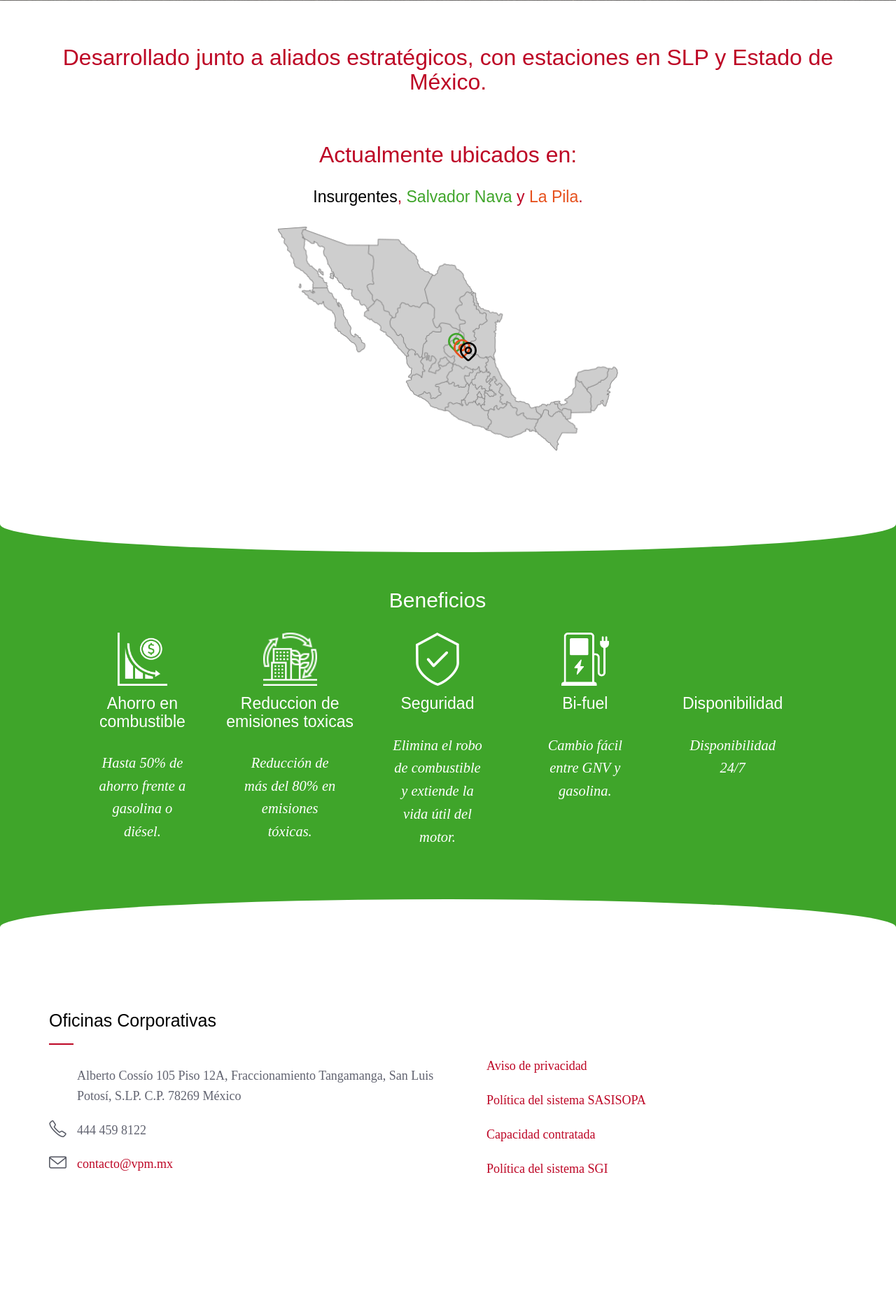
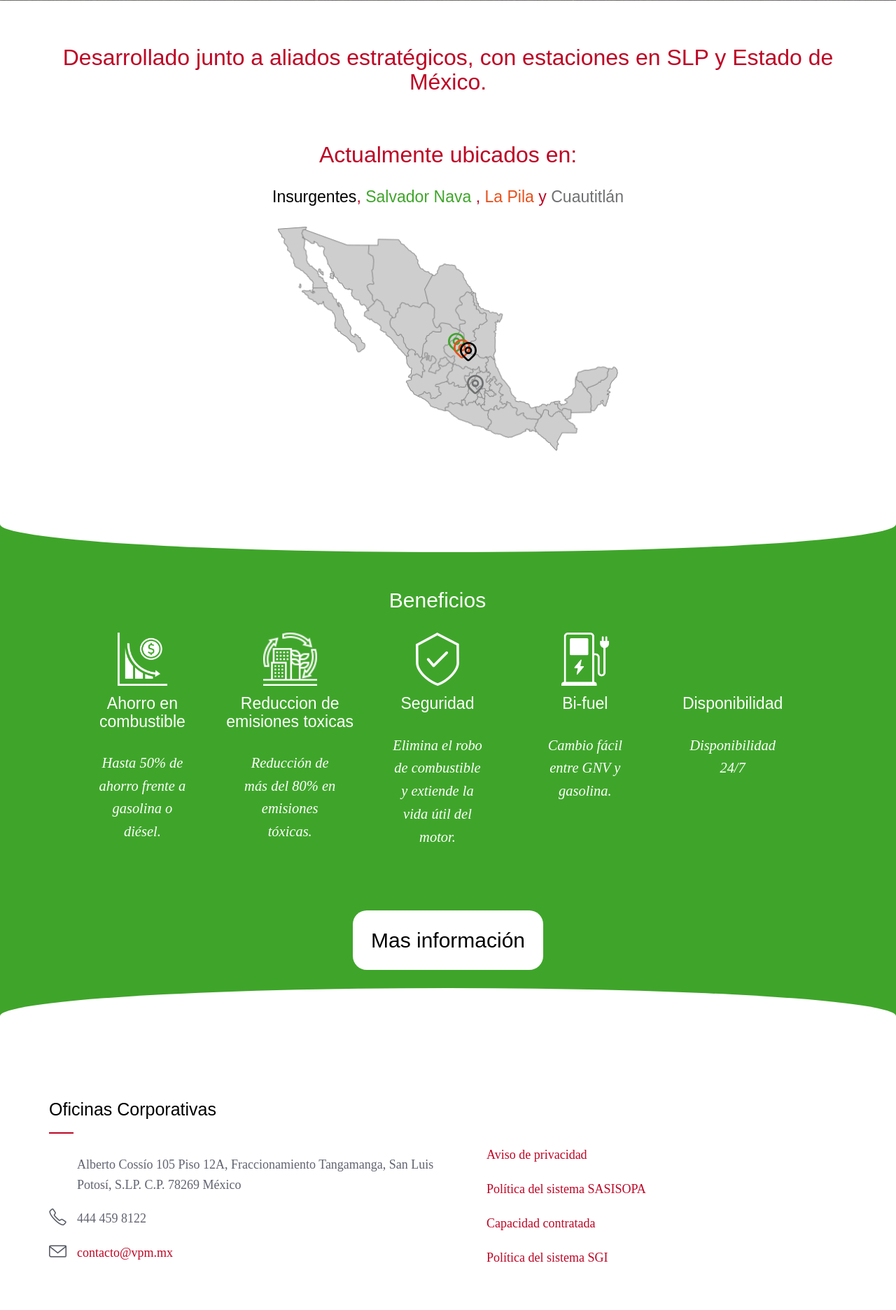
Before and after one commit to jaundeigosl/vpm-landing-page, a PHP site: page /pages/nuestras_soluciones/gnv.html in a window 1280 px wide. Shown: the part 899-2771 px from the top of the page at 70% size. Before the commit the page ends 2575 px from the top, so only its background shows below. Run offline with PHP 8.4, Linux system fonts and the light colour scheme; some libraries are stand-ins or nearby versions; some web fonts are replaced.

Commit message:
button and new location

```diff
--- a/pages/nuestras_soluciones/generacion_y_cogeneracion.html
+++ b/pages/nuestras_soluciones/generacion_y_cogeneracion.html
@@ -143,6 +143,11 @@
 					</div>
 
 				</div>
+				<div id="button-row" class="row">
+					<a href="#">
+						<h2>Mas información</h2>
+					</a>
+				</div>
 
 			</div>
 			<div id="rounded-white-space-2" class="rounded-white-space"></div>
--- a/pages/nuestras_soluciones/gnc.html
+++ b/pages/nuestras_soluciones/gnc.html
@@ -178,7 +178,13 @@
 				</div>
 
 			</div>
+			<div id="button-row" class="row">
+				<a href="#">
+					<h2>Mas información</h2>
+				</a>
+			</div>
 			<div id="rounded-white-space-2" class="rounded-white-space"></div>
+
 		</div>
 	</section>
 
--- a/pages/nuestras_soluciones/gnv.css
+++ b/pages/nuestras_soluciones/gnv.css
@@ -29,7 +29,7 @@
 }
 
 #service-container-content{
-    height: 45vw;
+    height: 40vw;
 }
 
 #service-container{
@@ -72,6 +72,11 @@ p{
     left: 49vw;
 }
 
+#pin-4{
+    top:16.3vw;
+    left: 49.8vw;
+}
+
 #link-1{
     color:black;
     text-decoration: none;
@@ -86,6 +91,12 @@ p{
 
 #link-3{
     color:#E6511D;
+    text-decoration: none;
+    cursor: pointer;
+}
+
+#link-4{
+    color:#6F7072;
     text-decoration: none;
     cursor: pointer;
 }
@@ -106,6 +117,36 @@ p{
     color:#BD0625;
 }
 
+#link-4:hover{
+    transition: all 0.3s ease;
+    color:#BD0625;
+}
+
 #mapa{
     width: 38vw;
 }
+
+#button-row{
+    display: flex;
+    justify-content: center;
+    align-items: center;
+    padding-bottom: 6vw;
+}
+
+#button-row h2{
+    color: black;
+    background-color: white;
+    padding: 2vw;
+    border-radius: 2rem;
+    transition: all 0.3s ease;
+}
+
+#button-row a{
+    text-decoration: none;
+}
+
+#button-row h2:hover{
+    background-color: #E6511D;
+    transition: all 0.3s ease;
+    color: white;
+}
--- a/pages/nuestras_soluciones/gnv.html
+++ b/pages/nuestras_soluciones/gnv.html
@@ -92,13 +92,14 @@
 
 			<div class="to-animate">
 				<h2>Actualmente ubicados en:</h2>
-				<h3><a id="link-1" target="_blank" href="https://www.google.com/maps/place/Max+GNV+Insurgentes/@22.1572833,-100.9571227,17z/data=!3m1!4b1!4m6!3m5!1s0x842aa1a14e3f88b9:0x7d8032436a4b00a2!8m2!3d22.1572833!4d-100.9571227!16s%2Fg%2F11rc2h3zb6?entry=ttu&g_ep=EgoyMDI1MDcwOC4wIKXMDSoASAFQAw%3D%3D">Insurgentes</a>, <a id="link-2" target="_blank" href="https://www.google.com/maps/place/Comsustenta+GAS+NATURAL+San+Luis+Potos%C3%AD/@22.1334418,-100.9596263,17z/data=!3m1!4b1!4m6!3m5!1s0x842aa3df2ab513d3:0x4ab893d093176cf6!8m2!3d22.1334418!4d-100.9596263!16s%2Fg%2F11rpmts6sm?entry=ttu&g_ep=EgoyMDI1MDcwOC4wIKXMDSoASAFQAw%3D%3D">Salvador Nava</a> y <a id="link-3" target="_blank" href="https://www.google.com/maps/place/MAX+GNV+LA+PILA/@22.0457301,-100.8571706,17z/data=!3m1!4b1!4m6!3m5!1s0x842abb006a65d3bb:0xe4b942888cdb0ead!8m2!3d22.0457301!4d-100.8571706!16s%2Fg%2F11x11d8xq8?entry=ttu&g_ep=EgoyMDI1MDcwOC4wIKXMDSoASAFQAw%3D%3D">La Pila</a>.</h3>
+				<h3><a id="link-1" target="_blank" href="https://www.google.com/maps/place/Max+GNV+Insurgentes/@22.1572833,-100.9571227,17z/data=!3m1!4b1!4m6!3m5!1s0x842aa1a14e3f88b9:0x7d8032436a4b00a2!8m2!3d22.1572833!4d-100.9571227!16s%2Fg%2F11rc2h3zb6?entry=ttu&g_ep=EgoyMDI1MDcwOC4wIKXMDSoASAFQAw%3D%3D">Insurgentes</a>, <a id="link-2" target="_blank" href="https://www.google.com/maps/place/Comsustenta+GAS+NATURAL+San+Luis+Potos%C3%AD/@22.1334418,-100.9596263,17z/data=!3m1!4b1!4m6!3m5!1s0x842aa3df2ab513d3:0x4ab893d093176cf6!8m2!3d22.1334418!4d-100.9596263!16s%2Fg%2F11rpmts6sm?entry=ttu&g_ep=EgoyMDI1MDcwOC4wIKXMDSoASAFQAw%3D%3D">Salvador Nava</a> , <a id="link-3" target="_blank" href="https://www.google.com/maps/place/MAX+GNV+LA+PILA/@22.0457301,-100.8571706,17z/data=!3m1!4b1!4m6!3m5!1s0x842abb006a65d3bb:0xe4b942888cdb0ead!8m2!3d22.0457301!4d-100.8571706!16s%2Fg%2F11x11d8xq8?entry=ttu&g_ep=EgoyMDI1MDcwOC4wIKXMDSoASAFQAw%3D%3D">La Pila</a> y  <a id="link-4" target="_blank" href="https://www.google.com/maps/place/MAXGNV+Cuautitl%C3%A1n,+La+Joya+Manzana+040,+San+Jose,+54870+Cuautitl%C3%A1n,+M%C3%A9x./data=!4m2!3m1!1s0x85d1f51c48e06e3f:0x5c93daf48d290c9c?entry=gps&coh=192189&g_ep=CAESBzI1LjI3LjQYACCenQoqSCw5NDI3NTMwNSw5NDIxMjQ5Niw5NDIwNzUwNiw5NDIwODUwNiw5NDIxNzUyMyw5NDIxODY1Myw0NzA4NDM5Myw5NDIxMzIwMEICTVg%3D&skid=778279ba-f28f-4942-b9ac-b414f38313bf"> Cuautitlán</a> </h3>
 			</div>
 			<div id="map-container" class="to-animate">
 				<img id="mapa" src="../../images/image20.png">
 				<svg id="pin-1" class="pin-icon"  xmlns="http://www.w3.org/2000/svg" viewBox="0 0 24 24"  fill="none"  stroke="#3FA52A"  stroke-width="2"  stroke-linecap="round"  stroke-linejoin="round"  class="icon icon-tabler icons-tabler-outline icon-tabler-map-pin"><path stroke="none" d="M0 0h24v24H0z" fill="none"/><path d="M9 11a3 3 0 1 0 6 0a3 3 0 0 0 -6 0" /><path d="M17.657 16.657l-4.243 4.243a2 2 0 0 1 -2.827 0l-4.244 -4.243a8 8 0 1 1 11.314 0z" /></svg>
 				<svg id="pin-2" class="pin-icon"  xmlns="http://www.w3.org/2000/svg" viewBox="0 0 24 24"  fill="none"  stroke="#E6511D"  stroke-width="2"  stroke-linecap="round"  stroke-linejoin="round"  class="icon icon-tabler icons-tabler-outline icon-tabler-map-pin"><path stroke="none" d="M0 0h24v24H0z" fill="none"/><path d="M9 11a3 3 0 1 0 6 0a3 3 0 0 0 -6 0" /><path d="M17.657 16.657l-4.243 4.243a2 2 0 0 1 -2.827 0l-4.244 -4.243a8 8 0 1 1 11.314 0z" /></svg>
 				<svg id="pin-3" class="pin-icon"  xmlns="http://www.w3.org/2000/svg" viewBox="0 0 24 24"  fill="none"  stroke="black"  stroke-width="2"  stroke-linecap="round"  stroke-linejoin="round"  class="icon icon-tabler icons-tabler-outline icon-tabler-map-pin"><path stroke="none" d="M0 0h24v24H0z" fill="none"/><path d="M9 11a3 3 0 1 0 6 0a3 3 0 0 0 -6 0" /><path d="M17.657 16.657l-4.243 4.243a2 2 0 0 1 -2.827 0l-4.244 -4.243a8 8 0 1 1 11.314 0z" /></svg>
+				<svg id="pin-4" class="pin-icon"  xmlns="http://www.w3.org/2000/svg" viewBox="0 0 24 24"  fill="none"  stroke="#6F7072"  stroke-width="2"  stroke-linecap="round"  stroke-linejoin="round"  class="icon icon-tabler icons-tabler-outline icon-tabler-map-pin"><path stroke="none" d="M0 0h24v24H0z" fill="none"/><path d="M9 11a3 3 0 1 0 6 0a3 3 0 0 0 -6 0" /><path d="M17.657 16.657l-4.243 4.243a2 2 0 0 1 -2.827 0l-4.244 -4.243a8 8 0 1 1 11.314 0z" /></svg>
 
 			</div>
 		</section>
@@ -186,6 +187,12 @@
 				</div>
 
 			</div>
+			<div id="button-row" class="row">
+				<a href="#">
+					<h2>Mas información</h2>
+				</a>
+			</div>
+
 			<div id="rounded-white-space-2" class="rounded-white-space"></div>
 		</div>
 	</section>
```
Also changed, not shown: pages/nuestras_soluciones/generacion_y_cogeneracion.css (+29 -0 lines), pages/nuestras_soluciones/gnc.css (+29 -0 lines).
